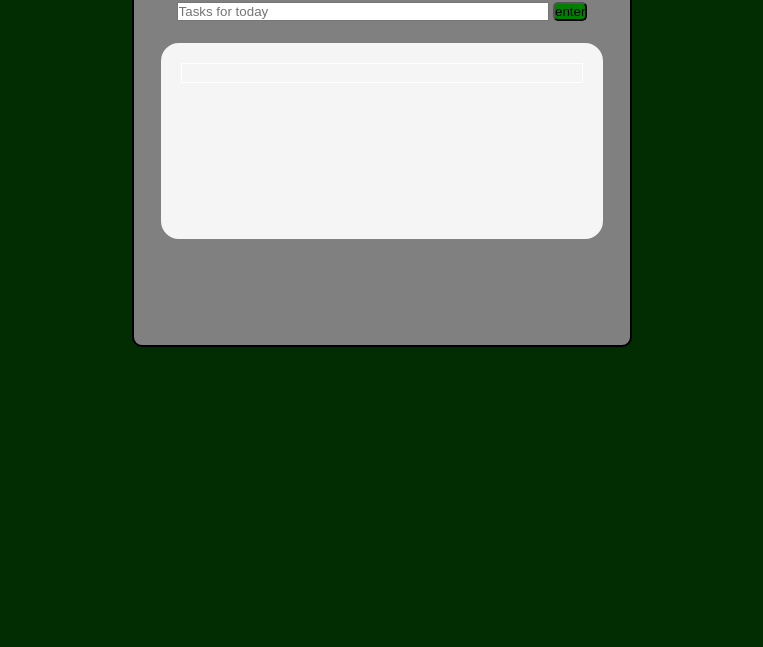
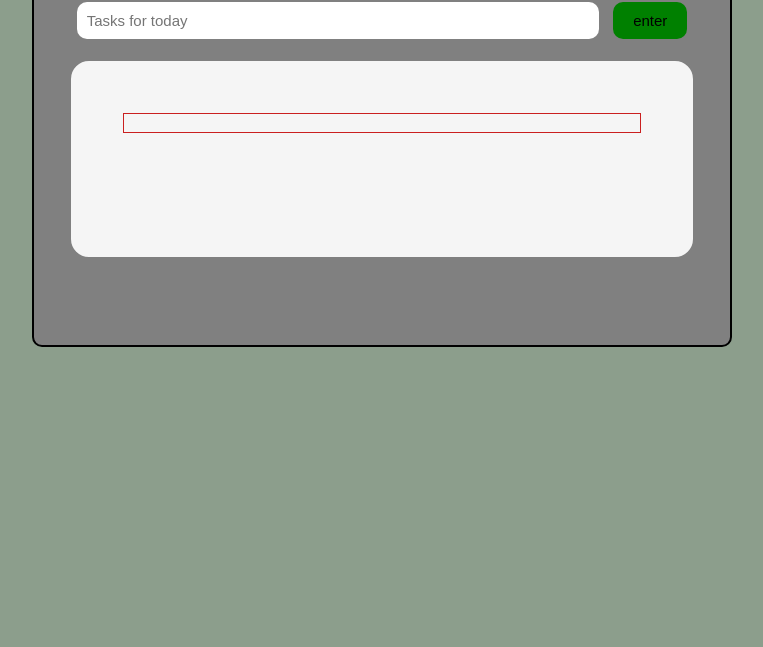
Before and after one commit to omotayo-lizzy/to-do-list-app, a plain HTML site: page index.html in a window 1280 px wide. Shown: the part 153-800 px from the top of the page, without its empty margins (258-1021 px from the left). Drawn offline with Linux system fonts and the light colour scheme.

Commit message:
Progress in styling

```diff
--- a/css/index.css
+++ b/css/index.css
@@ -6,7 +6,7 @@
 }
 
 body{
-    background-color: rgb(2, 44, 2);
+    background-color: rgb(140, 158, 140);
 }
 
 #to-do{
@@ -14,7 +14,7 @@ body{
 }
 
 #container{
-    width: 500px;
+    width: 700px;
     height: 400px;
     border: 2px  solid black;
     text-align: center;
@@ -23,13 +23,24 @@ body{
     border-radius: 10px;
     padding-top: 15px;
 }
+
+
 #taskbar{
     margin-top: 10px;
     width: 75%;
+    padding: 10px;
+    border: none;
+    border-radius: 10px;
+    font-size: 15px;
+    outline: none;
 }
 
 #btn{
-    border-radius: 5px ;
+    border-radius: 10px;
+    border: none;
+    font-size: 15px;
+    padding: 10px 20px;
+    margin-left: 10px;
 }
 
 #inputField{
@@ -41,12 +52,13 @@ body{
     margin-top: 20px;
     background-color: whitesmoke;
     border-radius: 20px;
+    padding: 2rem;
 
 }
 #taskContainer{
     width: auto;
     height: 20px;
-    border: 1px  solid white;
+    border: 1px  solid rgb(202, 31, 31);
     margin-top: 20px;
     margin-left: 20px;
     margin-right: 20px;
--- a/index.html
+++ b/index.html
@@ -9,8 +9,10 @@
 <body>
     <div id="container">
         <h2 id="to-do">TO DO LIST</h2>
-        <div><input type id="taskbar"="text" placeholder="Tasks for today">
-        <button id="btn">enter</button></div>
+        <div class="input"><input type ="text" id="taskbar"placeholder="Tasks for today">
+        <button id="btn">enter</button>
+    </div>
+
 
         <div id="inputField"><div id="taskContainer"><ul id=""></ul></div>
 
```
